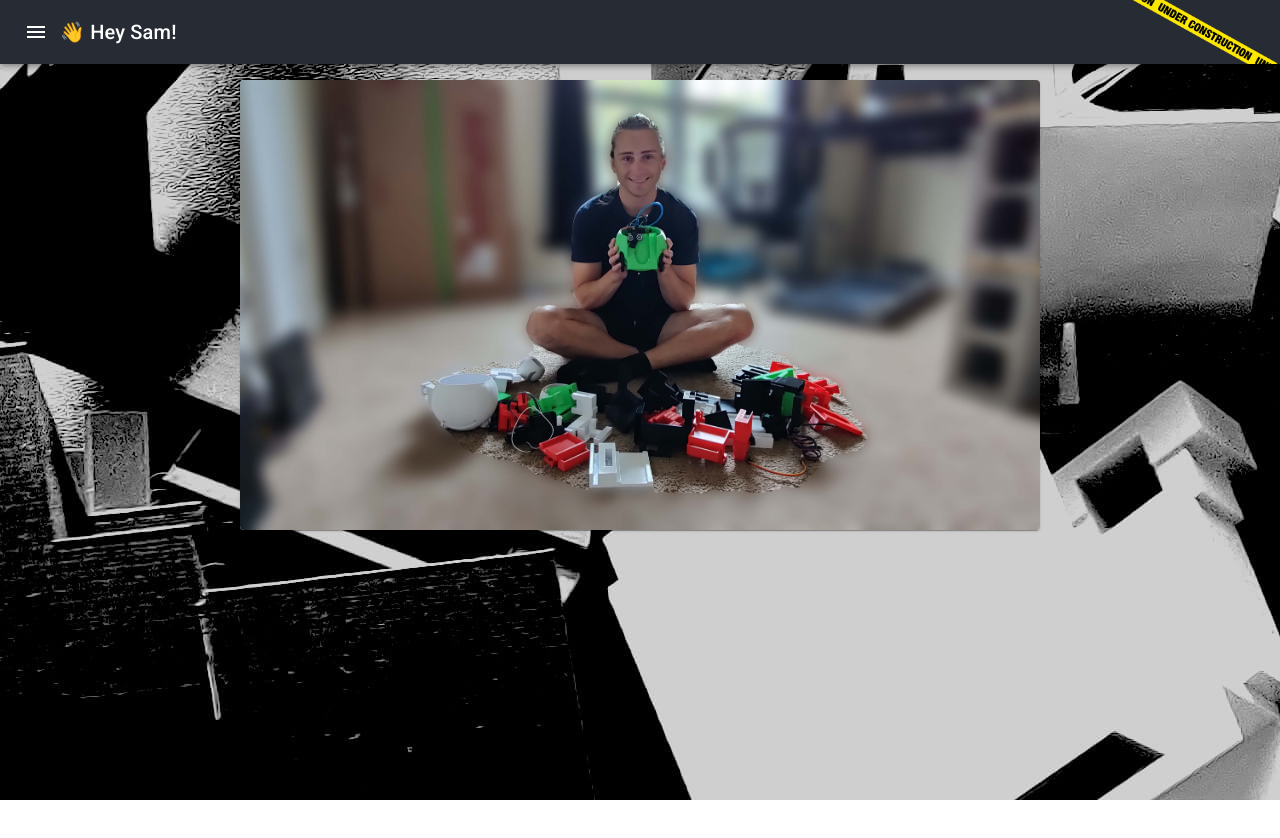
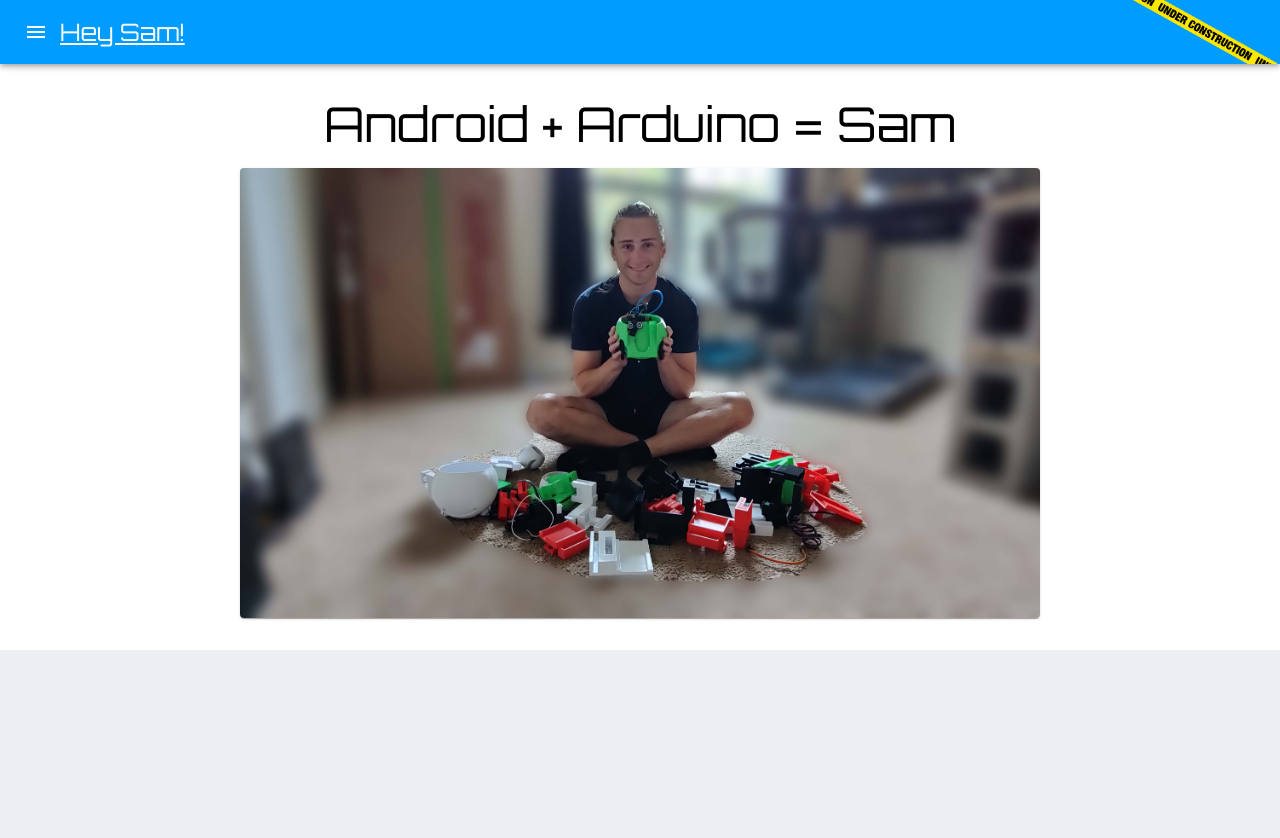
Before and after one commit to stevepopovich/heysam-dot-com, a React (Create React App) app: page / in a window 1280 px wide. Shown: the top 838 px of the page. Before the commit the page ends 800 px from the top, so only its background shows below. Built offline with nearby package versions, Linux system fonts and the light colour scheme.

Commit message:
Front page and theme overhaul

```diff
--- a/package.json
+++ b/package.json
@@ -4,6 +4,7 @@
   "private": true,
   "homepage": "https://heysam.tech/",
   "dependencies": {
+    "@fontsource/orbitron": "^4.5.0",
     "@material-ui/core": "^4.12.2",
     "@material-ui/icons": "^4.11.2",
     "@types/react": "^17.0.14",
--- a/src/App.tsx
+++ b/src/App.tsx
@@ -1,5 +1,4 @@
 import { SamHomeAppBar } from './SamHomeAppBar';
-import { MainFeatureCard } from './MainFeatureCard';
 import { makeStyles } from '@material-ui/core';
 import { PhotoGalleryGrid } from './PhotoGalleryGrid';
 import { SamTourVideo } from './SamTourVideo';
@@ -9,12 +8,19 @@ import {
   Switch,
   Route
 } from "react-router-dom";
+import { HomePage } from './HomePage';
+import { Footer } from './Footer';
+
+import "@fontsource/orbitron";
 
 export const mainDisplayWidth = 800;
-export const primaryColor = "#272c34";
-export const accentLighter = "#424242";
-export const accentDarker = "#212121";
-export const textColor = "#ffffff";
+export const primaryColor = "#019CFF"; // icon blue
+export const accentDarker = "#007DCD";
+export const analogousBrighter = "#011DFF";
+export const attentionColor = "#FF6401";
+export const textColor = "#FFFFFF";
+export const bodyTextColor = "#000000";
+export const footerColor = "#ECEEF2";
 
 export enum SamRoute {
   home = "/",
@@ -24,11 +30,14 @@ export enum SamRoute {
 
 const useStyles = makeStyles(() => ({
   root: {
-    backgroundImage: 'url(sam-background.jpg)',
-    backgroundRepeat: 'repeat-y',
+    backgroundColor: footerColor,
     minHeight: '100vh',
-    width: '100%'
+    width: '100%',
   },
+  container: {
+    backgroundColor: 'white',
+    paddingBottom: 32
+  }
 }));
 
 function App() {
@@ -38,6 +47,7 @@ function App() {
     <div className={classes.root}>
       <Router>
         <SamHomeAppBar />
+        <div className={classes.container}>
           <Switch>
               <Route path={SamRoute.gallery}>
                 <PhotoGalleryGrid />
@@ -47,9 +57,11 @@ function App() {
                 <SamSTLViewer />
               </Route>
               <Route path={SamRoute.home}>
-            <MainFeatureCard />
+                <HomePage />
               </Route>
           </Switch>
+        </div>
+        <Footer />
       </Router>
     </div>
   )
--- a/src/AppDrawer.tsx
+++ b/src/AppDrawer.tsx
@@ -1,5 +1,5 @@
 import { Drawer, List, ListItem, ListItemIcon, ListItemText, makeStyles } from "@material-ui/core";
-import { accentLighter, SamRoute, textColor } from "./App";
+import { primaryColor, SamRoute, textColor } from "./App";
 import HomeIcon from '@material-ui/icons/Home';
 import PhotoLibraryIcon from '@material-ui/icons/PhotoLibrary';
 import CropRotateIcon from '@material-ui/icons/CropRotate';
@@ -12,7 +12,7 @@ const useStyles = makeStyles(() => ({
       width: drawerWidth
     },
     list: {
-      backgroundColor: accentLighter,
+      backgroundColor: primaryColor,
       width: drawerWidth,
       height: "100%"
     },
--- /dev/null
+++ b/src/Footer.tsx
@@ -0,0 +1,20 @@
+import { makeStyles } from "@material-ui/core";
+import { footerColor } from "./App";
+
+const useStyles = makeStyles(() => ({
+    root: {
+        height: '128px',
+        width: '100%',
+        backgroundColor: footerColor,
+        marginTop: '0px',
+    },
+  }));
+
+export function Footer(): JSX.Element {
+    const classes = useStyles();
+
+    return (
+      <div className={classes.root}>
+      </div>
+    )
+}
--- /dev/null
+++ b/src/HomePage.tsx
@@ -0,0 +1,26 @@
+import { makeStyles, Typography } from "@material-ui/core";
+import { bodyTextColor } from "./App";
+import { MainFeatureCard } from "./MainFeatureCard";
+
+const useStyles = makeStyles(() => ({
+    title: {
+      color: bodyTextColor,
+      marginTop: 96,
+      textAlign: 'center',
+      fontWeight: 400,
+      fontFamily: "Orbitron",
+    },
+  }));
+
+export function HomePage(): JSX.Element {
+    const classes = useStyles();
+
+    return (
+        <div>
+            <Typography variant="h3" className={classes.title}>
+                Android + Arduino = Sam
+            </Typography>
+            <MainFeatureCard />
+        </div>
+    )
+}
--- a/src/MainFeatureCard.tsx
+++ b/src/MainFeatureCard.tsx
@@ -3,12 +3,11 @@ import { mainDisplayWidth } from "./App";
 
 const useStyles = makeStyles(() => ({
     root: {
-      padding: 8
     },
     card: {
       maxWidth: mainDisplayWidth,
       margin: 'auto',
-      marginTop: 72
+      marginTop: 16,
     },
     media: {
       height: 0,
@@ -22,11 +21,11 @@ export function MainFeatureCard(): JSX.Element {
     return (
       <div className={classes.root}>
         <Card className={classes.card}>
-            <CardMedia
-                className={classes.media}
-                image="/it-me-holding-sam.jpg"
-                title="Developer with all iterations of Sam"
-            />
+          <CardMedia
+            className={classes.media}
+            image="/it-me-holding-sam.jpg"
+            title="Developer with all iterations of Sam"
+          />
         </Card>
       </div>
     )
--- a/src/SamHomeAppBar.tsx
+++ b/src/SamHomeAppBar.tsx
@@ -3,7 +3,7 @@ import React from "react";
 import MenuIcon from '@material-ui/icons/Menu';
 import { HideOnScroll } from "./HideOnScroll";
 import { SamAppDrawer } from "./AppDrawer";
-import { primaryColor } from "./App";
+import { primaryColor, textColor } from "./App";
 
 const appBarHeight = 64;
 
@@ -15,6 +15,14 @@ const useStyles = makeStyles(() => ({
     underConstruction: {
       right: 0,
       position: 'absolute'
+    },
+    text: {
+      color: textColor,
+      textDecorationLine: 'underline',
+      fontFamily: "Orbitron",
+    },
+    menuIcon: {
+      color: textColor
     }
   }));
 
@@ -48,11 +56,12 @@ export function SamHomeAppBar() {
               color="inherit"
               aria-label="open drawer"
               onClick={toggleDrawer(!state.drawerOpen)}
+              className={classes.menuIcon}
             >
             <MenuIcon />
           </IconButton>
-            <Typography variant="h6">
-                👋 Hey Sam!
+          <Typography variant="h5" className={classes.text}>
+              Hey Sam!
           </Typography>
           <img
             src="/under-construction.png"
```
Also changed, not shown: 1 other file (tests, documents, lock files or other folders). Lines whose indentation alone changed are shown as unchanged.
